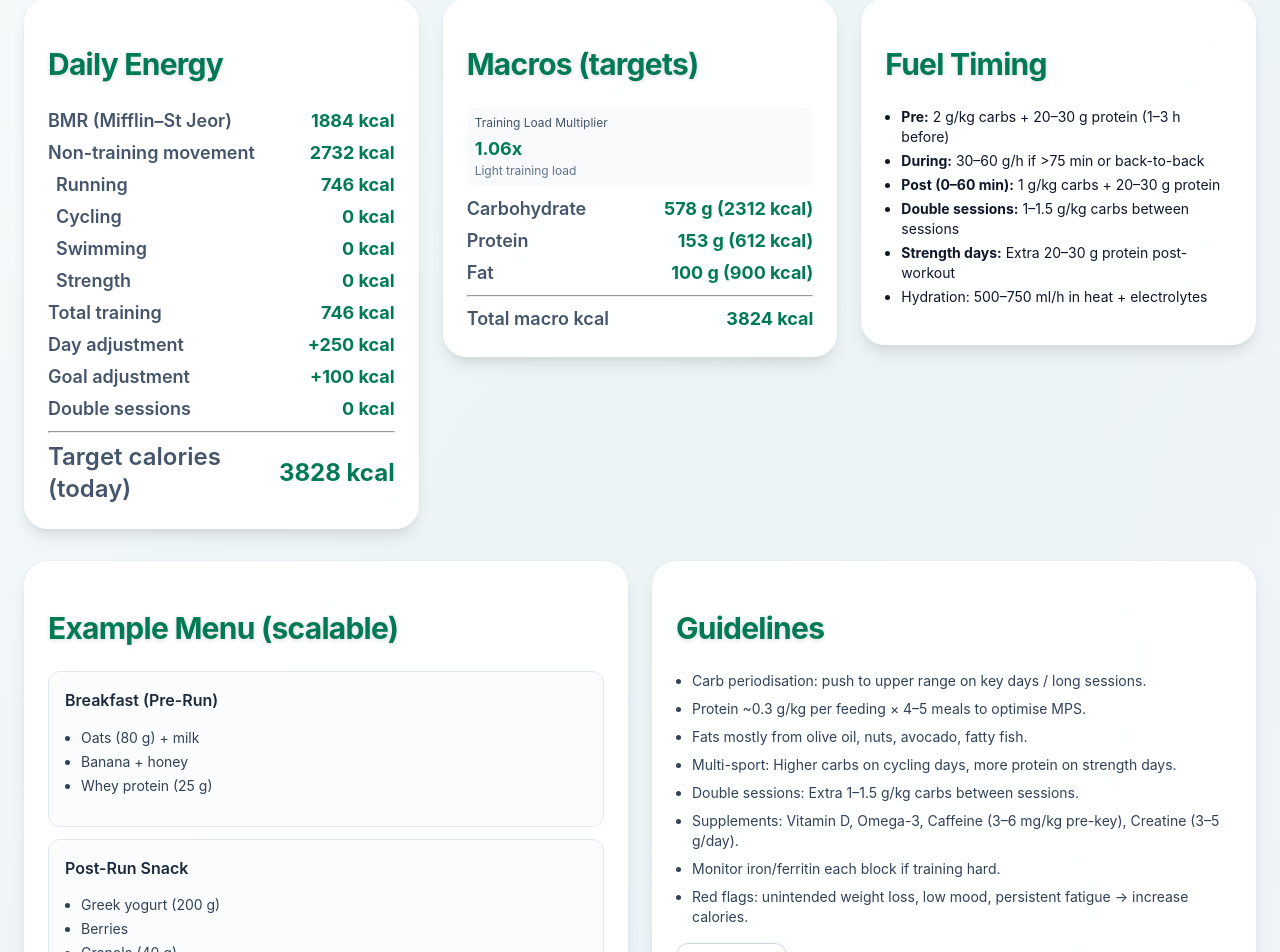
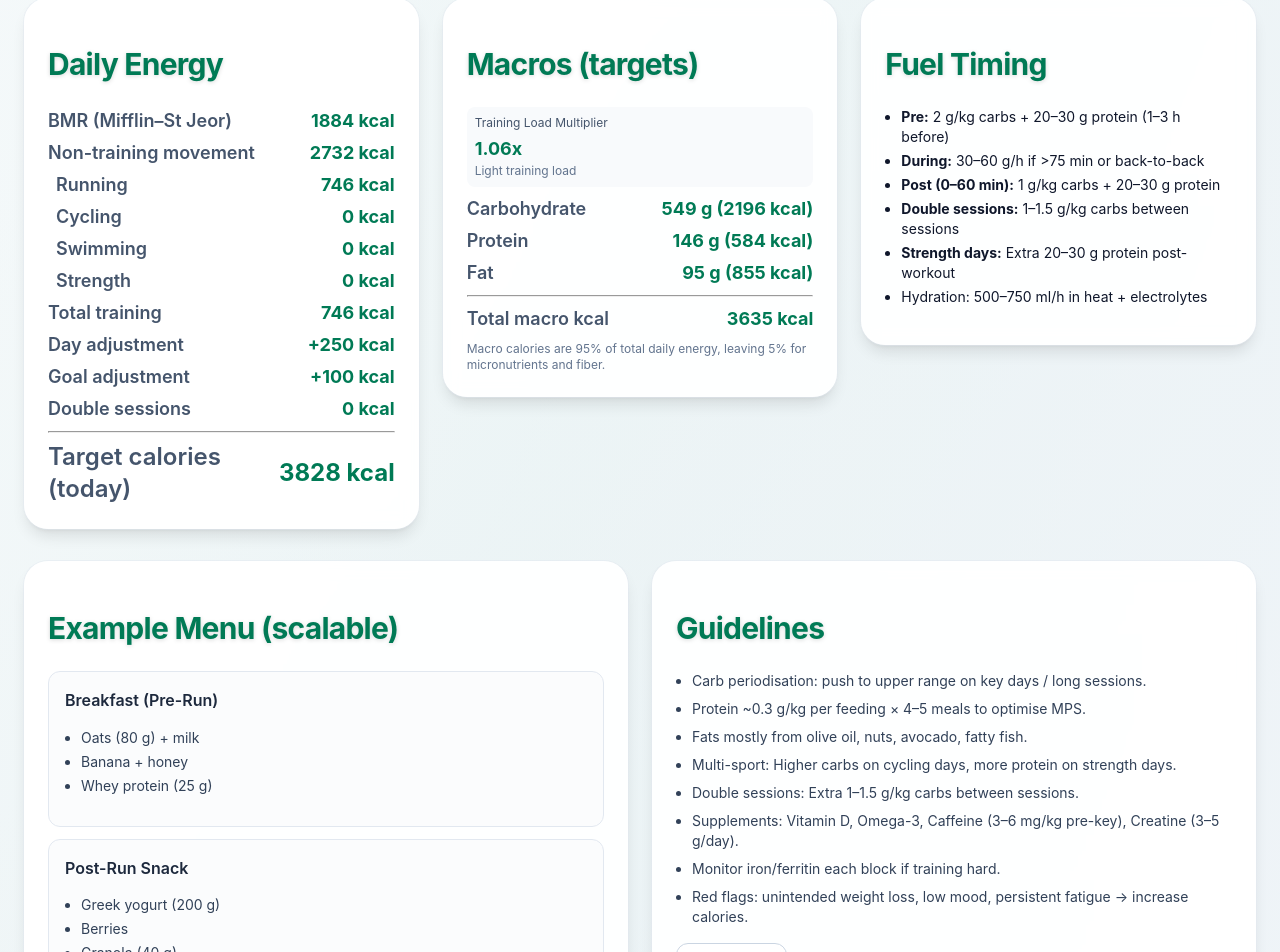
Before and after one commit to kaynejohns/nutrition-planner, a React (Vite) app: page / in a window 1280 px wide. Shown: the part 1402-2354 px from the top of the page. Built offline with nearby package versions, Linux system fonts and the light colour scheme.

Commit message:
Fix macro vs daily energy totals
- Macro calories now 95% of total daily energy (was 100%)
- Leaves 5% buffer for micronutrients, fiber, and other nutrients
- Added explanation note in macros section
- More realistic and practical macro targets

```diff
--- a/src/App.jsx
+++ b/src/App.jsx
@@ -178,8 +178,9 @@ export default function App(){
   const fatKcal = fatG * 9;
   const macroTotalKcal = carbKcalMid + proteinKcal + fatKcal;
 
-  // Final scaling to fit target calories if needed
-  const scale = macroTotalKcal > targetCalories ? targetCalories / macroTotalKcal : 1;
+  // Final scaling to fit target calories with 5% buffer for micronutrients
+  const targetMacroCalories = Math.round(targetCalories * 0.95); // 95% of total calories for macros
+  const scale = macroTotalKcal > targetMacroCalories ? targetMacroCalories / macroTotalKcal : 1;
 
   const carbGFinal = Math.round(((carbRange[0] + carbRange[1]) / 2) * scale);
   const proteinGFinal = Math.round(proteinG * scale);
@@ -426,6 +427,9 @@ export default function App(){
                       <KV label="Fat" value={`${fatGFinal} g (${fatKcalFinal} kcal)`} />
                       <hr className="my-2" />
                       <KV label="Total macro kcal" value={`${carbKcal + proteinKcalFinal + fatKcalFinal} kcal`} />
+                      <div className="text-xs text-slate-500 mt-2">
+                        Macro calories are 95% of total daily energy, leaving 5% for micronutrients and fiber.
+                      </div>
                     </div>
                   </Card>
                 </motion.div>
```
